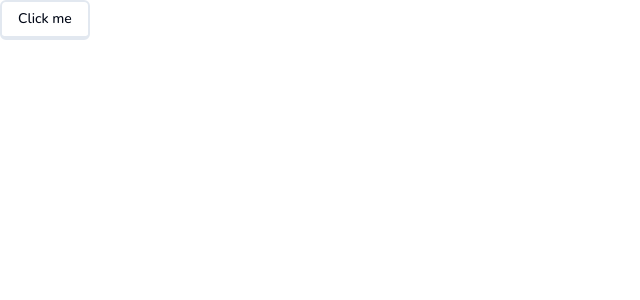
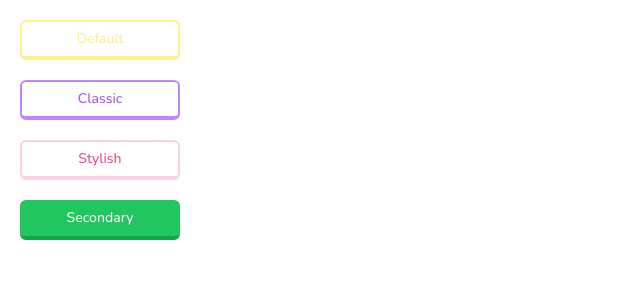
Before and after one commit to arushsingh03/Duolingo-Clone, a Next.js app: page / in a window 1280 px wide. Shown: the top 300 px of the page, without its empty margins (0-640 px from the left). Built offline with nearby package versions, Linux system fonts and the light colour scheme.

Commit message:
added new buttons

```diff
--- a/app/page.tsx
+++ b/app/page.tsx
@@ -1,9 +1,14 @@
 
 import { Button  } from "@/components/ui/button"
+import { Stylish } from "next/font/google"
 export default function home(){
   return (
-    <div>
-      <Button variant={"default"}>Click me</Button>
+
+    <div className="p-5 space-y-5 flex flex-col max-w-[200px]">
+      <Button variant={"default"}>Default</Button>
+      <Button variant={"classic"}>Classic</Button>
+      <Button variant={"stylish"}>Stylish</Button>
+      <Button variant={"secondary"}>Secondary</Button>
     </div>
   )
 }
--- a/components/ui/button.tsx
+++ b/components/ui/button.tsx
@@ -9,7 +9,10 @@ const buttonVariants = cva(
   {
     variants: {
       variant: {
-        default: "bg-white text black border-red-200z border-2 border-b-4 active:border-b-2 hover:bg-green-500",
+        default: "bg-white text-yellow-200 border-yellow-200 border-2 border-b-4 active:border-b-2 hover:bg-green-500",
+        classic: "bg-white text-purple-500 border-purple-400 border-2 border-b-4 active:border-b-2 hover:bg-purple-100",
+        stylish: "bg-white text-pink-500 border-pink-200 border-2 border-b-4 active:border-b-2 hover:bg-pink-100",
+        secondary: "bg-green-500 text-primary-foreground hover:bg-green-500/90 border-green-600 border-b-4 active:border-b-0",
       },
       size: {
         default: "h-10 px-4 py-2",
```
